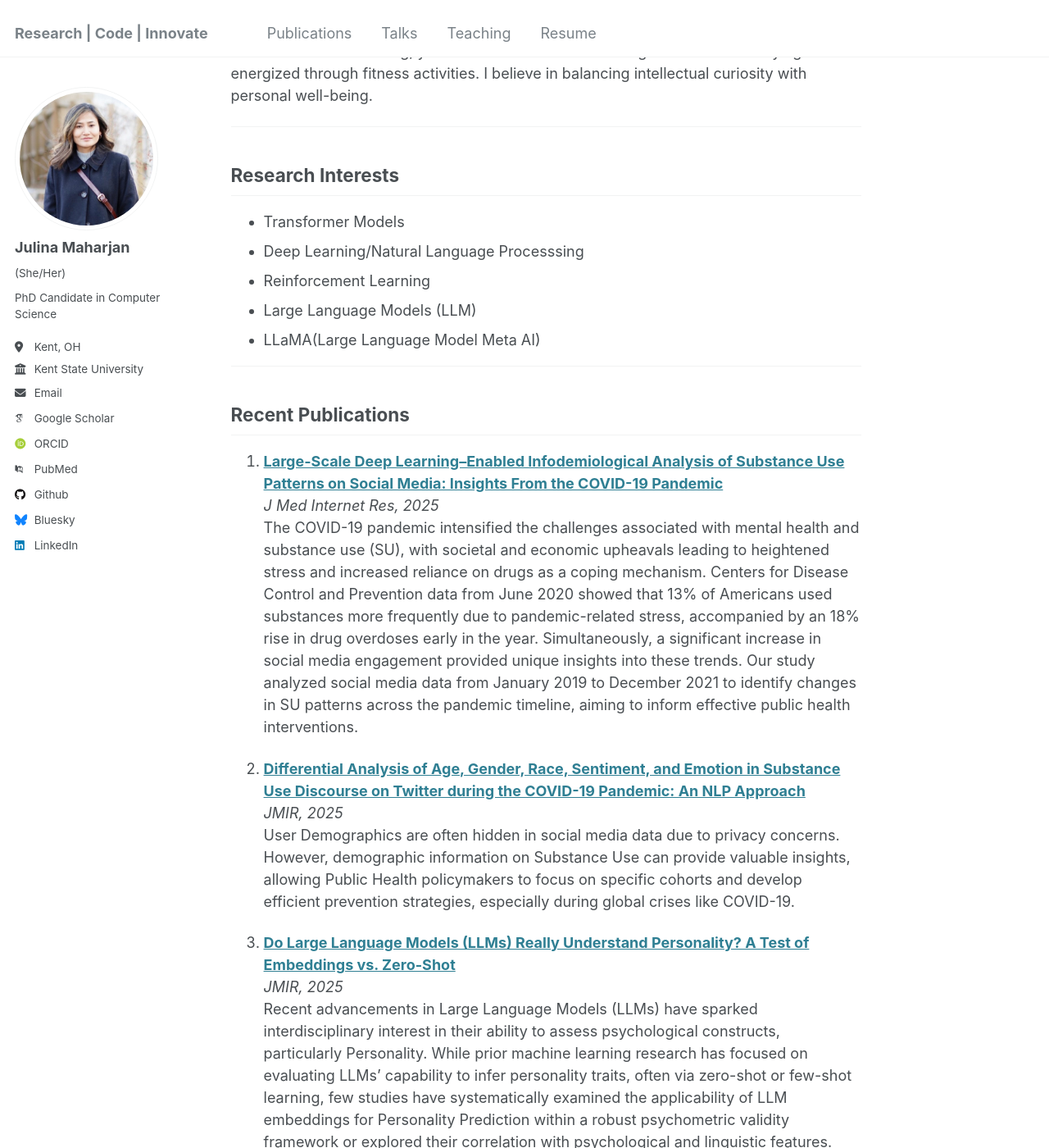
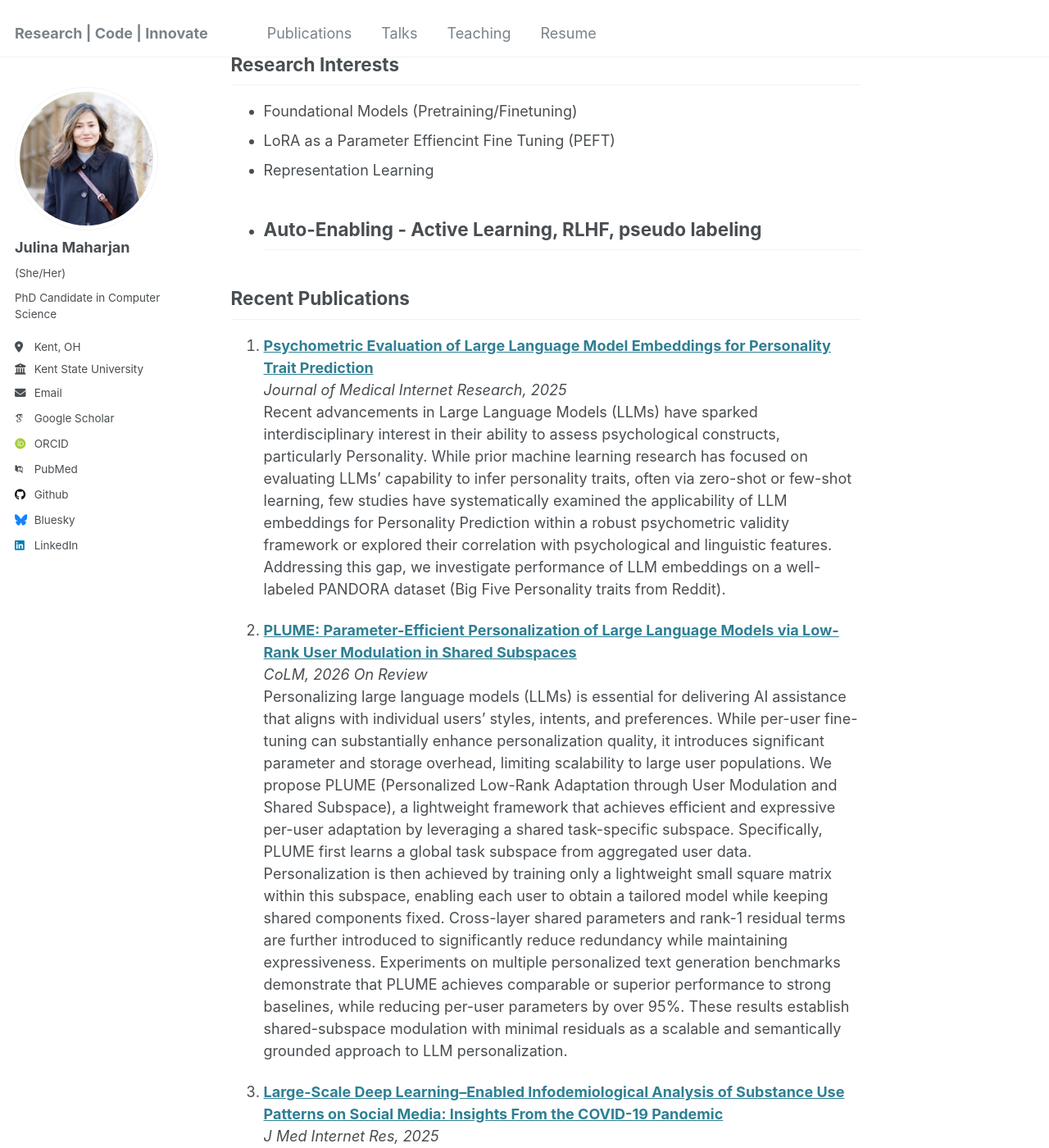
Before and after one commit to JulinaM/julinam.github.io, a Jekyll site: the page built from _pages/about.md, in a window 1280 px wide and 1400 px high, scrolled down 593 px. Shown: the whole window at 82% size. Built offline with Jekyll 4.4.1, drawn with Linux system fonts in a browser that asks for light colours; some web fonts are replaced; some of the changed text lies outside the part shown.

Commit message:
pub added

```diff
--- a/_pages/about.md
+++ b/_pages/about.md
@@ -7,38 +7,49 @@ redirect_from:
   - /about.html
 ---
 
-Hello! I’m Julina Maharjan, Ph.D. candidate in Computer Science (Computational Social Science) at Kent State University, graduating Summer 2025. Specializes in Transformer-based Large Language Models (LLMs), NLP, and deep learning. Experienced in developing scalable AI solutions using big data technologies. Strong research background in pretraining, finetuning, and optimization of LLMs, with four years of industry experience working onmachine learning pipelines and large-scale AI models. Passionate about advancing AI research to solve real-world language challenges.
+Hello! I’m Julina Maharjan, Ph.D. graduate in Computer Science at Kent State University. Specializes in Deep Learning and Foundational Models, and developing end-to-end ML pipelines across multimodal domains like psychology, public healh, and earth observation. Experienced in optimizating and scaling AI solutions using big data technologies. Hands on experience delivering services to end users in production environment. Passionate about advancing AI research to solve real-world language challenges.
 
 ---
 
 ## About Me
-I have a strong academic background in Deep Learning/Natural Language Processsing and have been involved in projects that aim to Decoding the concept of Deep Learning/Natural Language Processsing to understand how machine learns to understand human language. My journey in research has led me to collaborate with interdisciplinary teams, publish impactful papers, and contribute to advancing knowledge in my area of expertise.
+I have a strong mathematical foundation backround on Machine/Deep Learning that allows designing, developing and evaluating end-to-end ML models.
 
 When I'm not researching, you'll often find me reconnecting with nature or staying energized through fitness activities. I believe in balancing intellectual curiosity with personal well-being.
 
 ---
 
 ## Research Interests
-- Transformer Models
-- Deep Learning/Natural Language Processsing
-- Reinforcement Learning
-- Large Language Models (LLM)
-- LLaMA(Large Language Model Meta AI)
-
+- Foundational Models (Pretraining/Finetuning)
+- LoRA as a Parameter Effiencint Fine Tuning (PEFT)
+- Representation Learning
+- Auto-Enabling - Active Learning, RLHF, pseudo labeling
 ---
 
 ## Recent Publications
-1. **[Large-Scale Deep Learning–Enabled Infodemiological Analysis of Substance Use Patterns on Social Media: Insights From the COVID-19 Pandemic](https://infodemiology.jmir.org/2025/1/e59076)**
+
+1. **[Psychometric Evaluation of Large Language Model Embeddings for Personality Trait Prediction](https://www.jmir.org/2025/1/e75347/)**
+   *Journal of Medical Internet Research, 2025*
+   Recent advancements in Large Language Models (LLMs) have sparked interdisciplinary interest in their ability to assess psychological constructs, particularly Personality. While prior machine learning research has focused on evaluating LLMs’ capability to infer personality traits, often via zero-shot or few-shot learning, few studies have systematically examined the applicability of LLM embeddings for Personality Prediction within a robust psychometric validity framework or explored their correlation with psychological and linguistic features. Addressing this gap, we investigate performance of LLM embeddings on a well-labeled PANDORA dataset (Big Five Personality traits from Reddit).
+
+2. **[PLUME: Parameter-Efficient Personalization of Large Language Models via Low-Rank User Modulation in Shared Subspaces](Openreview)**
+   *CoLM, 2026 On Review*
+   Personalizing large language models (LLMs) is essential for delivering AI assistance that aligns with individual users’ styles, intents, and preferences. While per-user fine-tuning can substantially enhance personalization quality, it introduces significant parameter and storage overhead, limiting scalability to large user populations. We propose PLUME (Personalized Low-Rank Adaptation through User Modulation and Shared Subspace), a lightweight framework that achieves efficient and expressive per-user adaptation by leveraging a shared task-specific subspace. Specifically, PLUME first learns a global task subspace from aggregated user data. Personalization is then achieved by training only a lightweight small square matrix within this subspace, enabling each user to obtain a tailored model while keeping shared components fixed. Cross-layer shared parameters and rank-1 residual terms are further introduced to significantly reduce redundancy while maintaining expressiveness. Experiments on multiple personalized text generation benchmarks demonstrate that PLUME achieves comparable or superior performance to strong baselines, while reducing per-user parameters by over 95%. These results establish shared-subspace modulation with minimal residuals as a scalable and semantically grounded approach to LLM personalization.
+
+3. **[Large-Scale Deep Learning–Enabled Infodemiological Analysis of Substance Use Patterns on Social Media: Insights From the COVID-19 Pandemic](https://infodemiology.jmir.org/2025/1/e59076)**
    *J Med Internet Res, 2025*
    The COVID-19 pandemic intensified the challenges associated with mental health and substance use (SU), with societal and economic upheavals leading to heightened stress and increased reliance on drugs as a coping mechanism. Centers for Disease Control and Prevention data from June 2020 showed that 13% of Americans used substances more frequently due to pandemic-related stress, accompanied by an 18% rise in drug overdoses early in the year. Simultaneously, a significant increase in social media engagement provided unique insights into these trends. Our study analyzed social media data from January 2019 to December 2021 to identify changes in SU patterns across the pandemic timeline, aiming to inform effective public health interventions.
 
-2. **[Differential Analysis of Age, Gender, Race, Sentiment, and Emotion in Substance Use Discourse on Twitter during the COVID-19 Pandemic: An NLP Approach](https://preprints.jmir.org/preprint/67333)**
+4. **[Differential Analysis of Age, Gender, Race, Sentiment, and Emotion in Substance Use Discourse on Twitter during the COVID-19 Pandemic: An NLP Approach](https://infodemiology.jmir.org/2025/1/e67333/)**
    *JMIR, 2025*
    User Demographics are often hidden in social media data due to privacy concerns. However, demographic information on Substance Use can provide valuable insights, allowing Public Health policymakers to focus on specific cohorts and develop efficient prevention strategies, especially during global crises like COVID-19.
 
-3. **[Do Large Language Models (LLMs) Really Understand Personality? A Test of Embeddings vs. Zero-Shot](https://doi.org/10.2196/preprints.67333)**
-   *JMIR, 2025*
-   Recent advancements in Large Language Models (LLMs) have sparked interdisciplinary interest in their ability to assess psychological constructs, particularly Personality. While prior machine learning research has focused on evaluating LLMs’ capability to infer personality traits, often via zero-shot or few-shot learning, few studies have systematically examined the applicability of LLM embeddings for Personality Prediction within a robust psychometric validity framework or explored their correlation with psychological and linguistic features. Addressing this gap, we investigate performance of LLM embeddings on a well-labeled PANDORA dataset (Big Five Personality traits from Reddit).
+5. **[Intersection of Big Five Personality Traits and Substance Use on Social Media Discourse: AI-Powered Observational Study](https://www.jmir.org/2025/1/e79454/)**
+   *Journal of Medical Internet Research, 2025*
+   Personality traits are known predictors of substance use (SU), but their expression and association with SU in digital discourse remain largely unexamined. During the COVID-19 pandemic, the online social engagement heightened and led to an amplification in SU rates, thereby creating a unique natural opportunity to investigate these dynamics through large-scale digital discourse data. In our study, we offer insights beyond traditional self-report methods, which are crucial for developing timely and targeted public health interventions.
+
+5. **[Benchmarking Personality Inference in Large Language Models Using Real-World Conversations](https://wap.hapres.com/htmls/JPBS_1832_Detail.html)**
+   *Journal of Medical Internet Research, 2025*
+   Large language models (LLMs) have transformed natural language processing, enabling contextually coherent text generation at scale. Although conversational language contains signals associated with personality traits, mapping naturalistic conversation to stable personality-related representations remains challenging.
 
 [View all publications →](publications/)
 
```
Also changed, not shown: 1 other file.
